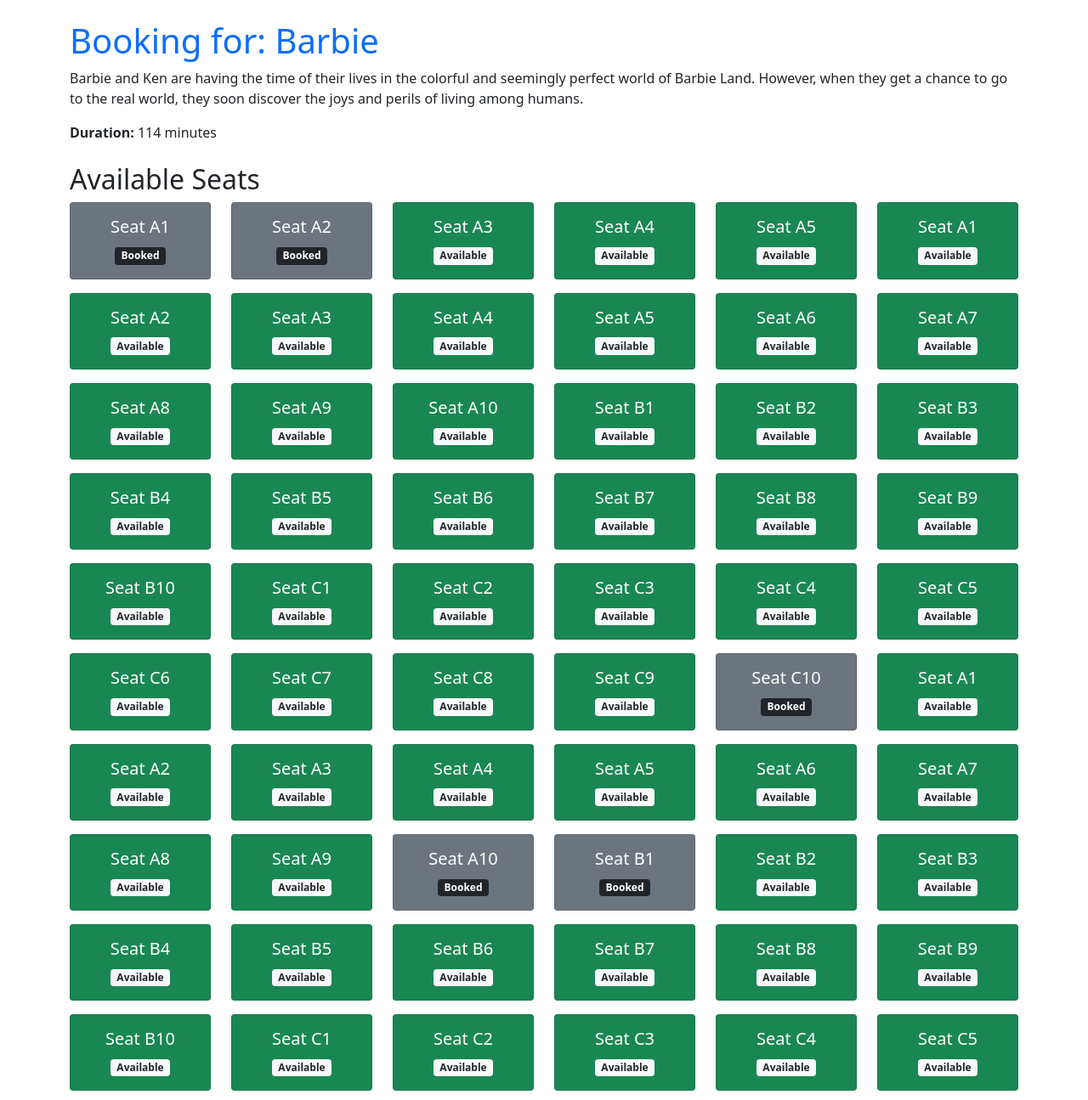
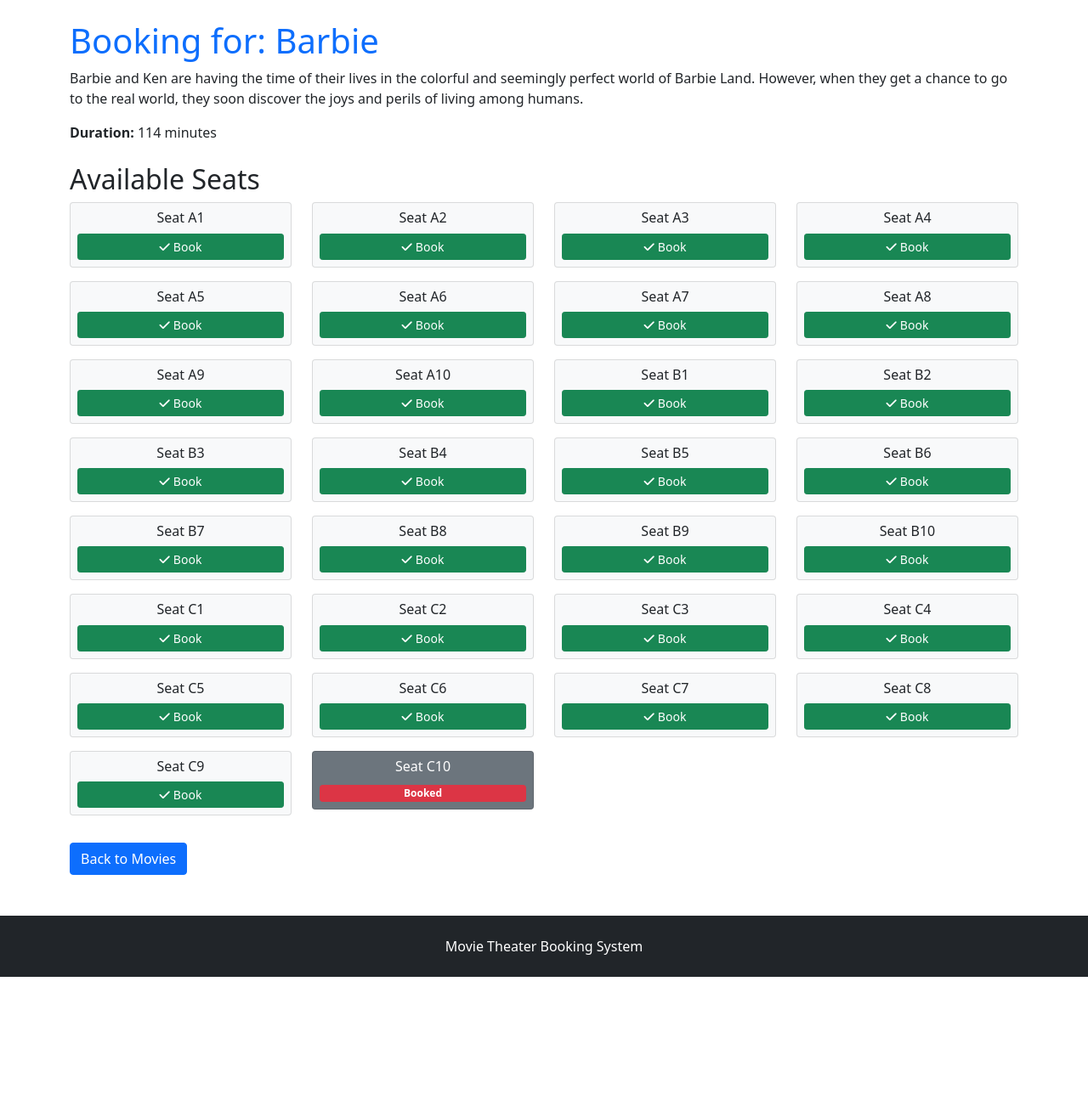
Before and after one commit to TaraR15/cs4300, a Django app: page /book/1/ in a window 1280 px wide. Shown: the part 56-1351 px from the top of the page at 85% size. After the commit the page ends 1206 px from the top, so only its background shows below. Run offline with Django 4.2, Linux system fonts and the light colour scheme; data comes from the database, SQL or seed files in the repository; both versions use the stored data as it was after the commit.

Commit message:
Added seat booking functionality

```diff
--- a/homework2/movie_theater_booking/bookings/models.py
+++ b/homework2/movie_theater_booking/bookings/models.py
@@ -13,8 +13,12 @@ class Movie(models.Model):
 
 
 class Seat(models.Model):
-    seat_number = models.CharField(max_length=10, unique=True)
+    seat_number = models.CharField(max_length=10)
+    movie = models.ForeignKey(Movie, on_delete=models.CASCADE, related_name='seats', null=True, blank=True)
     is_booked = models.BooleanField(default=False)
+
+    class Meta:
+        unique_together = ['seat_number', 'movie']  # Prevents duplicate seats for same movie
 
     def __str__(self):
         return f"Seat {self.seat_number} - {'Booked' if self.is_booked else 'Available'}"
@@ -27,8 +31,8 @@ class Booking(models.Model):
     #If a seat is deleted, all bookings under that seat will be deleted
     movie = models.ForeignKey(Movie, on_delete=models.CASCADE, related_name='bookings')
     seat = models.ForeignKey(Seat, on_delete=models.CASCADE, related_name='bookings')
-    user = models.ForeignKey(User, on_delete=models.CASCADE, related_name='bookings')
+    user = models.ForeignKey(User, on_delete=models.CASCADE, related_name='bookings', null=True, blank=True)
     booking_date = models.DateTimeField(auto_now_add=True)
 
     def __str__(self):
-        return f"{self.user.username} - {self.movie.title} - Seat {self.seat.seat_number}"
+        return f"{self.movie.title} - Seat {self.seat.seat_number}"
--- a/homework2/movie_theater_booking/bookings/templates/bookings/base.html
+++ b/homework2/movie_theater_booking/bookings/templates/bookings/base.html
@@ -38,6 +38,15 @@
 
     <!-- Main Content -->
     <div class="container mt-4">
+        <!-- Messages -->
+        {% if messages %}
+            {% for message in messages %}
+                <div class="alert alert-{% if message.tags == 'error' %}danger{% else %}{{ message.tags }}{% endif %} alert-dismissible fade show" role="alert">
+                    {{ message }}
+                    <button type="button" class="btn-close" data-bs-dismiss="alert" aria-label="Close"></button>
+                </div>
+            {% endfor %}
+        {% endif %}
         {% block content %}
         <!-- Page specific content goes here -->
         {% endblock %}
--- a/homework2/movie_theater_booking/bookings/templates/bookings/seat_booking.html
+++ b/homework2/movie_theater_booking/bookings/templates/bookings/seat_booking.html
@@ -10,19 +10,25 @@
 <h2 class="mt-4">Available Seats</h2>
 <div class="row">
     {% for seat in seats %}
-    <div class="col-md-2 mb-3">
-        <div class="card {% if seat.is_booked %}bg-secondary{% else %}bg-success{% endif %} text-white">
-            <div class="card-body text-center">
-                <h5>Seat {{ seat.seat_number }}</h5>
-                {% if seat.is_booked %}
-                    <span class="badge bg-dark">Booked</span>
-                {% else %}
-                    <span class="badge bg-light text-dark">Available</span>
-                {% endif %}
-            </div>
+<div class="col-md-3 col-6 mb-3">
+    <div class="card {% if seat.is_booked %}bg-secondary text-white{% else %}bg-light{% endif %} text-center">
+        <div class="card-body p-2">
+            <h6 class="mb-2">Seat {{ seat.seat_number }}</h6>
+            {% if seat.is_booked %}
+                <span class="badge bg-danger w-100">Booked</span>
+            {% else %}
+            <form method="post" action="{% url 'seat_booking' movie.id %}">
+                    {% csrf_token %}
+                    <input type="hidden" name="seat_id" value="{{ seat.id }}">
+                    <button type="submit" class="btn btn-sm btn-success w-100">
+                        <i class="fas fa-check me-1"></i>Book
+                    </button>
+                </form>
+            {% endif %}
         </div>
     </div>
-    {% endfor %}
+</div>
+{% endfor %}
 </div>
 <a href="{% url 'movie_list' %}" class="btn btn-primary mt-3">Back to Movies</a>
 {% endblock %}
--- a/homework2/movie_theater_booking/bookings/views.py
+++ b/homework2/movie_theater_booking/bookings/views.py
@@ -1,9 +1,11 @@
-from django.shortcuts import render, get_object_or_404
+from django.shortcuts import render, get_object_or_404, redirect
 from rest_framework import viewsets
 from .models import Movie, Seat, Booking
 from .serializers import MovieSerializer, SeatSerializer, BookingSerializer
 from django.http import HttpResponse
 from .models import Movie, Seat
+from django.utils import timezone
+from django.contrib import messages
 
 from django.http import HttpResponse
 
@@ -44,7 +46,28 @@ def movie_list(request):
 
 def seat_booking(request, movie_id):
     movie = get_object_or_404(Movie, id=movie_id)
-    seats = Seat.objects.all()
+    # Filter seats for this specific movie
+    seats = Seat.objects.filter(movie=movie)
+
+    if request.method == 'POST':
+        seat_id = request.POST.get('seat_id')
+        seat = get_object_or_404(Seat, id=seat_id, movie=movie)  # Ensure seat belongs to this movie
+
+        if not seat.is_booked:
+            booking = Booking.objects.create(
+                movie=movie,
+                seat=seat,
+                user=None,
+                booking_date=timezone.now()
+            )
+            seat.is_booked = True
+            seat.save()
+            messages.success(request, f'Successfully booked seat {seat.seat_number} for {movie.title}!')
+        else:
+            messages.error(request, f'Seat {seat.seat_number} is already booked!')
+
+        return redirect('seat_booking', movie_id=movie.id)
+
     return render(request, 'bookings/seat_booking.html', {
         'movie': movie,
         'seats': seats
```
Also changed, not shown: homework2/movie_theater_booking/bookings/migrations/0002_alter_booking_user.py (added), homework2/movie_theater_booking/bookings/migrations/0003_seat_movie_alter_seat_seat_number_and_more.py (added), homework2/movie_theater_booking/db.sqlite3.
